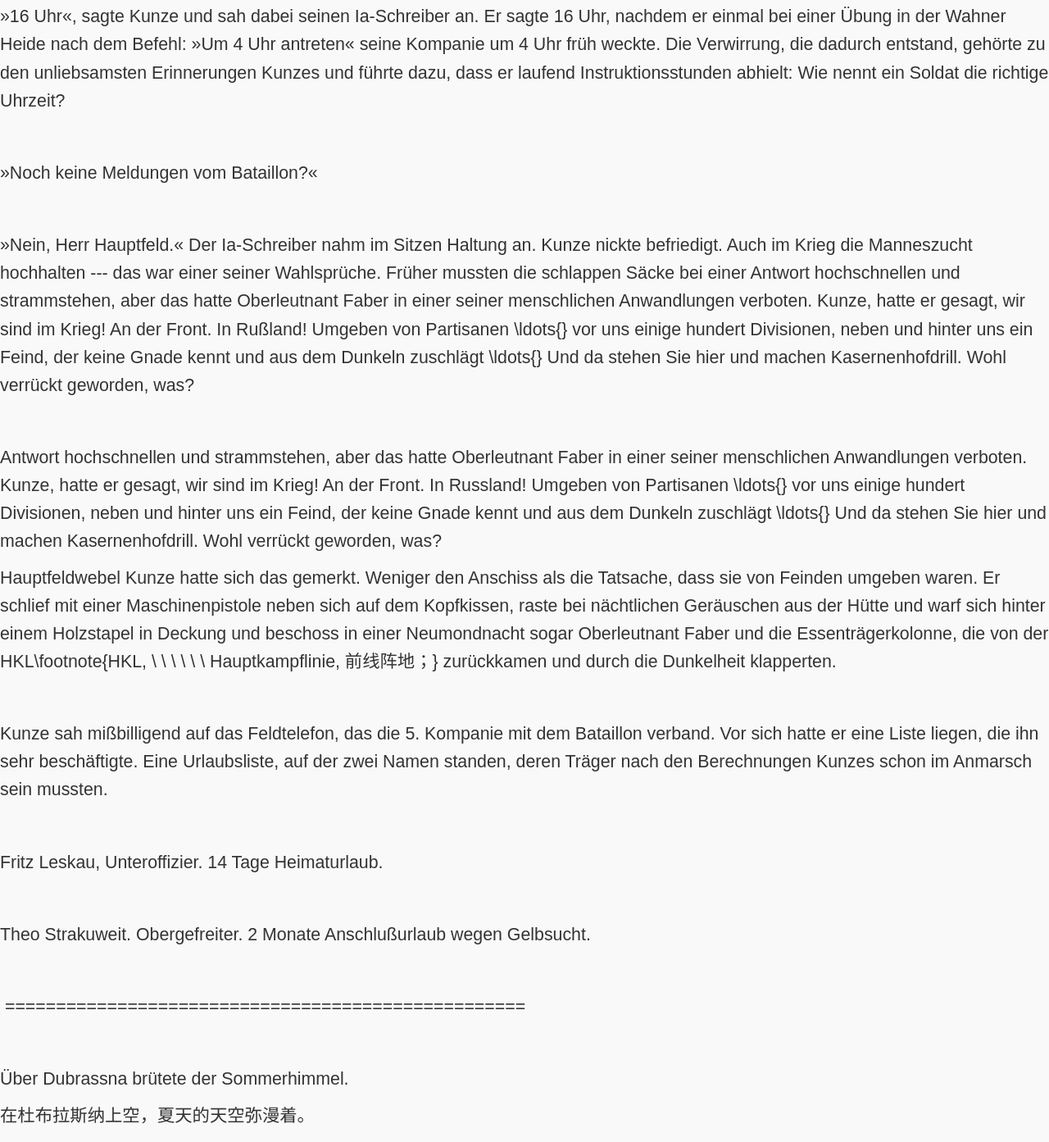
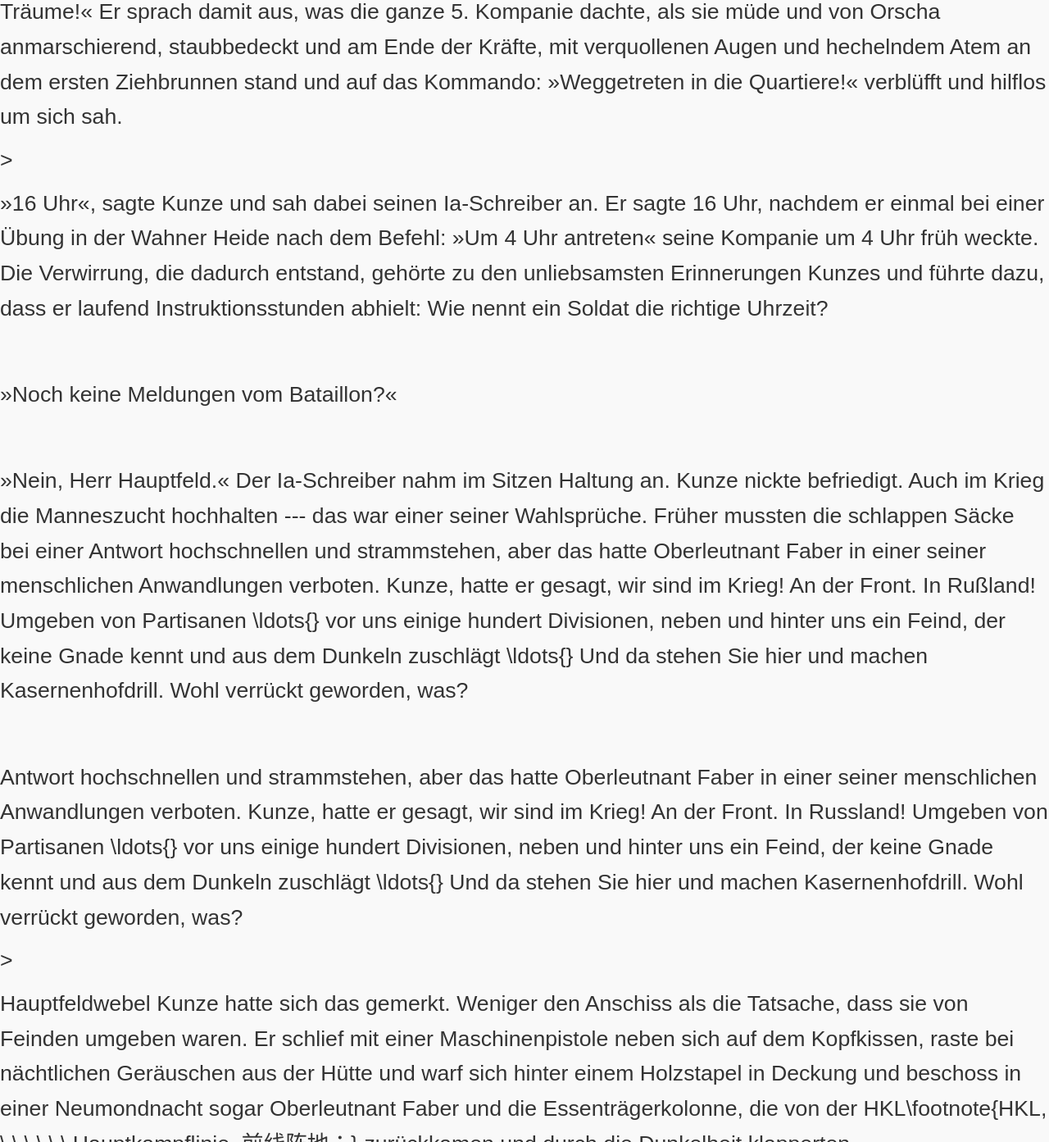
Before and after one commit to Miles72cn/ttt3.github.io, a plain HTML site: page index.html in a window 1280 px wide. Shown: the part 398-1791 px from the top of the page at 82% size. Drawn offline with Linux system fonts and the light colour scheme.

Commit message:
Update index.html

```diff
--- a/index.html
+++ b/index.html
@@ -7,7 +7,7 @@
 		    <style>
         /* 设置基本的字体大小和字体族 */
         body {
-            font-size: 16pt;
+            font-size: 20pt;
             font-family: Arial, sans-serif;
             line-height: 1.6;
             margin: 0;
@@ -82,7 +82,7 @@
 
 <p>Hauptfeldwebel Kunze hatte bei der Besichtigung von Dubrassna gesagt: &raquo;Det &uuml;bertrifft meine k&uuml;hnsten Tr&auml;ume!&laquo; Er sprach damit aus, was die ganze 5. Kompanie dachte, als sie m&uuml;de und von Orscha anmarschierend, staubbedeckt und am Ende der Kr&auml;fte, mit verquollenen Augen und hechelndem Atem an dem ersten Ziehbrunnen stand und auf das Kommando: &raquo;Weggetreten in die Quartiere!&laquo; verbl&uuml;fft und hilflos um sich sah.</p>
 
-<p> </p>
+<p>>&nbsp; </p>
 
 <p>&raquo;16 Uhr&laquo;, sagte Kunze und sah dabei seinen Ia-Schreiber an. Er sagte 16 Uhr, nachdem er einmal bei einer &Uuml;bung in der Wahner Heide nach dem Befehl: &raquo;Um 4 Uhr antreten&laquo; seine Kompanie um 4 Uhr fr&uuml;h weckte. Die Verwirrung, die dadurch entstand, geh&ouml;rte zu den unliebsamsten Erinnerungen Kunzes und f&uuml;hrte dazu, dass er laufend Instruktionsstunden abhielt: Wie nennt ein Soldat die richtige Uhrzeit?</p>
 
@@ -98,7 +98,7 @@
 
 <p>Antwort hochschnellen und strammstehen, aber das hatte Oberleutnant Faber in einer seiner menschlichen Anwandlungen verboten. Kunze, hatte er gesagt, wir sind im Krieg! An der Front. In Russland! Umgeben von Partisanen \ldots{} vor uns einige hundert Divisionen, neben und hinter uns ein Feind, der keine Gnade kennt und aus dem Dunkeln zuschl&auml;gt \ldots{} Und da stehen Sie hier und machen Kasernenhofdrill. Wohl verr&uuml;ckt geworden, was?</p>
 
-<p> </p>
+<p>>&nbsp; </p>
 
 <p>Hauptfeldwebel Kunze hatte sich das gemerkt. Weniger den Anschiss als die Tatsache, dass sie von Feinden umgeben waren. Er schlief mit einer Maschinenpistole neben sich auf dem Kopfkissen, raste bei n&auml;chtlichen Ger&auml;uschen aus der H&uuml;tte und warf sich hinter einem Holzstapel in Deckung und beschoss in einer Neumondnacht sogar Oberleutnant Faber und die Essentr&auml;gerkolonne, die von der HKL\footnote{HKL, \ \ \ \ \ \ Hauptkampflinie, 前线阵地；} zur&uuml;ckkamen und durch die Dunkelheit klapperten.</p>
 
```
